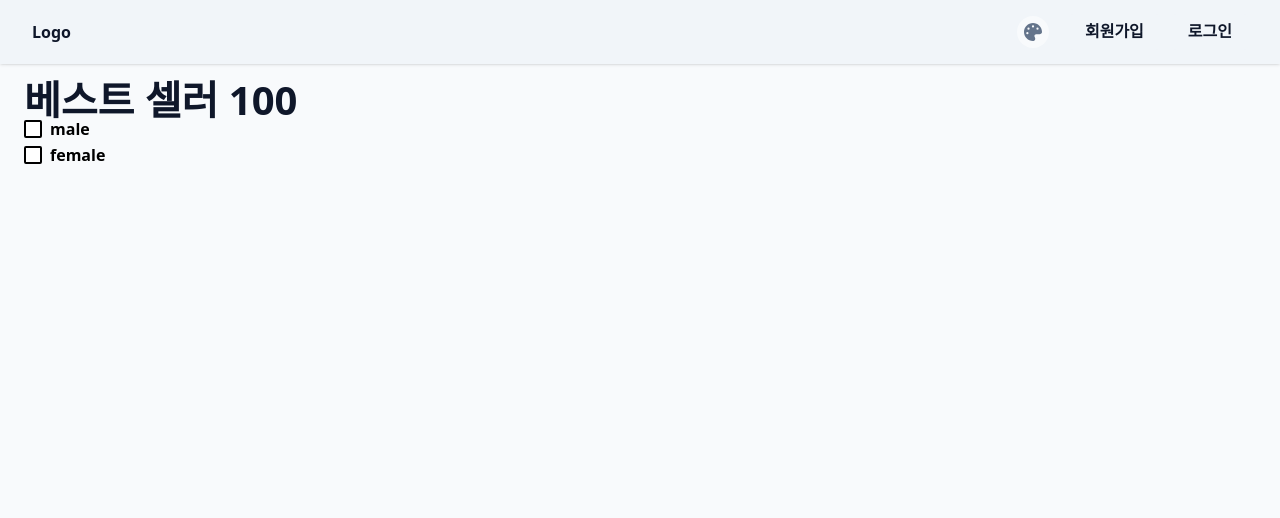
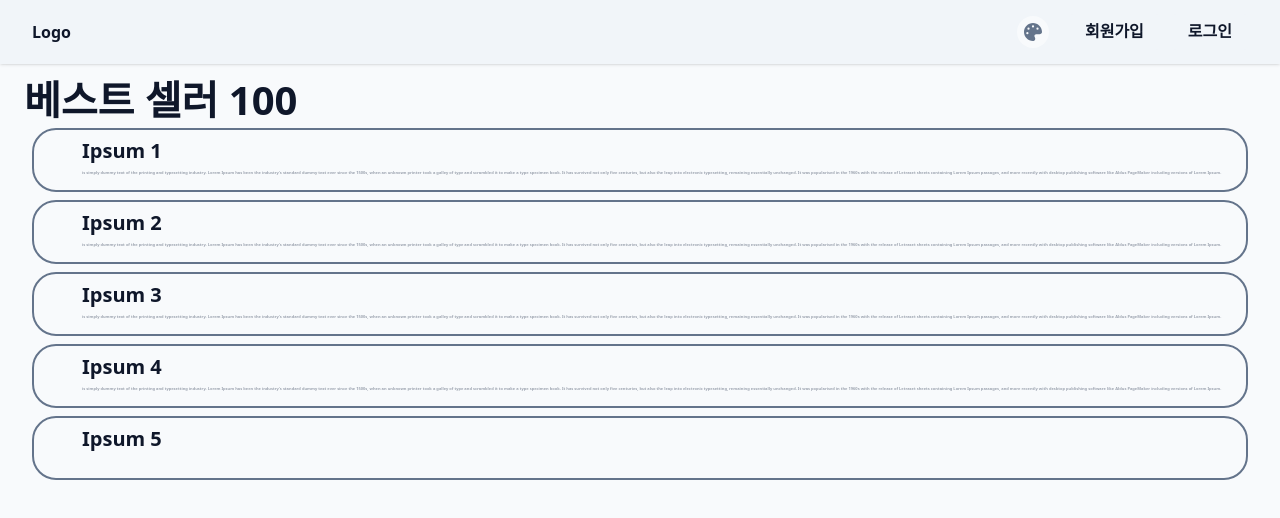
Before and after one commit to lsw0604/book-habit, a React (Vite) app in the folder Frontend/: page / in a window 1280 px wide. Shown: the top 518 px of the page. Built offline with nearby package versions, Linux system fonts and the light colour scheme; no server answers; a web font is replaced by a local one.

Commit message:
checkbox group

```diff
--- a/Frontend/src/components/common/CheckBoxGroup.tsx
+++ b/Frontend/src/components/common/CheckBoxGroup.tsx
@@ -1,29 +1,41 @@
-import React from 'react';
+import { customize } from '@style/colors';
+import { IconCheck } from '@style/icons';
 import styled from 'styled-components';
 
 interface IProps {
-  value: string[];
-  onChange: (selected: string[]) => void;
-  options: string[];
+  value: { title: string; description?: string }[];
+  onChange: (selected: { title: string; description?: string }[]) => void;
+  options: { title: string; description?: string }[];
 }
 
 const Container = styled.div`
   &::after {
-    display: block;
+    display: flex;
     content: '';
     clear: both;
   }
+  display: flex;
+  flex-direction: column;
+  padding: 0.5rem;
 `;
 
-const Label = styled.label`
+const Label = styled.label<{ checked: boolean }>`
   position: relative;
   display: flex;
-  align-items: center;
-  justify-content: center;
   cursor: pointer;
   float: left;
   clear: both;
+  border: 2px solid ${({ theme }) => theme.mode.typo_sub};
+  border-radius: 1.5rem;
+  padding: ${({ checked }) =>
+    checked ? '0.5rem 3rem 0.5rem 0.5rem' : '0.5rem 0.5rem 0.5rem 3rem'};
+  font-size: 14px;
+  line-height: 18px;
+  text-align: center;
   margin-bottom: 8px;
+  &:last-child {
+    margin-bottom: 0px;
+  }
 `;
 
 const Input = styled.input`
@@ -48,58 +60,76 @@ const Input = styled.input`
   &[type='checkbox'] + & {
     display: none;
   }
+`;
 
-  &[type='checkbox'] + span {
-    width: 18px;
-    height: 18px;
-    margin-right: 8px;
-    display: inline-block;
-  }
-
-  &[type='Checkbox'] + span::before {
-    content: '';
-    width: 18px;
-    height: 18px;
-    position: absolute;
-    top: 0;
-    display: inline-table;
-    border: 2px solid black;
-    border-radius: 2px;
-    box-sizing: border-box;
-    background-color: white;
-    cursor: pointer;
-  }
-
-  &[type='checkbox']:checked + span::before {
-    content: ' ';
-    width: 18px;
-    height: 18px;
-    display: inline-table;
-    border: 0;
-    border-radius: 2px;
-    background-color: blue;
-    position: absolute;
+const Icon = styled.i`
+  height: auto;
+  display: flex;
+  align-items: center;
+  margin: 0 8px;
+  svg {
+    width: 1.5rem;
+    height: 1.5rem;
+    fill: ${customize.lime['500']};
   }
 `;
 
-const CheckBoxGroup = ({ onChange, options = [], value = [] }: IProps) => {
+const Info = styled.div`
+  width: 100%;
+`;
+
+const Title = styled.h1`
+  width: 100%;
+  display: inline-flex;
+  font-size: 20px;
+  line-height: 26px;
+  font-weight: 900;
+  color: ${({ theme }) => theme.mode.typo_main};
+`;
+
+const Description = styled.span`
+  width: 100%;
+  display: inline-block;
+  font-size: 4px;
+  line-height: 10px;
+  color: ${customize.gray['400']};
+  overflow: hidden;
+  text-overflow: ellipsis;
+  white-space: nowrap;
+  text-align: left;
+`;
+
+const CheckBoxGroup = ({ onChange, options, value = [] }: IProps) => {
+  const isOptionChecked = (option: { title: string; description?: string }) =>
+    value.some((val) => val.title === option.title);
+
   return (
     <Container>
-      {options.map((option) => (
-        <Label key={option}>
+      {options &&
+        options.map((option) => (
+          <Label key={option.title} checked={isOptionChecked(option)}>
             <Input
               type="checkbox"
-            checked={value.includes(option)}
+              checked={isOptionChecked(option)}
               onChange={(e) => {
                 if (e.target.checked) {
                   onChange([...value, option]);
                 } else {
-                onChange(value.filter((option_) => option_ !== option));
+                  onChange(
+                    value.filter((option_) => option_.title !== option.title)
+                  );
                 }
               }}
             />
-          <span />
-          {option}
+            {isOptionChecked(option) && <Icon>{<IconCheck />}</Icon>}
+            <Info>
+              <Title>{option.title}</Title>
+              {option.description ? (
+                <Description>{option.description}</Description>
+              ) : (
+                <Description></Description>
+              )}
+            </Info>
           </Label>
         ))}
     </Container>
--- a/Frontend/src/pages/Home.tsx
+++ b/Frontend/src/pages/Home.tsx
@@ -22,15 +22,41 @@ const Content = styled.div`
 `;
 
 export default function Home() {
-  const [value, setValue] = useState<string[]>([]);
+  const [value, setValue] = useState<{ title: string; description?: string }[]>(
+    []
+  );
 
-  const options = ['male', 'female'];
+  const options = [
+    {
+      title: 'Ipsum 1',
+      description:
+        "is simply dummy text of the printing and typesetting industry. Lorem Ipsum has been the industry's standard dummy text ever since the 1500s, when an unknown printer took a galley of type and scrambled it to make a type specimen book. It has survived not only five centuries, but also the leap into electronic typesetting, remaining essentially unchanged. It was popularised in the 1960s with the release of Letraset sheets containing Lorem Ipsum passages, and more recently with desktop publishing software like Aldus PageMaker including versions of Lorem Ipsum.",
+    },
+    {
+      title: 'Ipsum 2',
+      description:
+        "is simply dummy text of the printing and typesetting industry. Lorem Ipsum has been the industry's standard dummy text ever since the 1500s, when an unknown printer took a galley of type and scrambled it to make a type specimen book. It has survived not only five centuries, but also the leap into electronic typesetting, remaining essentially unchanged. It was popularised in the 1960s with the release of Letraset sheets containing Lorem Ipsum passages, and more recently with desktop publishing software like Aldus PageMaker including versions of Lorem Ipsum.",
+    },
+    {
+      title: 'Ipsum 3',
+      description:
+        "is simply dummy text of the printing and typesetting industry. Lorem Ipsum has been the industry's standard dummy text ever since the 1500s, when an unknown printer took a galley of type and scrambled it to make a type specimen book. It has survived not only five centuries, but also the leap into electronic typesetting, remaining essentially unchanged. It was popularised in the 1960s with the release of Letraset sheets containing Lorem Ipsum passages, and more recently with desktop publishing software like Aldus PageMaker including versions of Lorem Ipsum.",
+    },
+    {
+      title: 'Ipsum 4',
+      description:
+        "is simply dummy text of the printing and typesetting industry. Lorem Ipsum has been the industry's standard dummy text ever since the 1500s, when an unknown printer took a galley of type and scrambled it to make a type specimen book. It has survived not only five centuries, but also the leap into electronic typesetting, remaining essentially unchanged. It was popularised in the 1960s with the release of Letraset sheets containing Lorem Ipsum passages, and more recently with desktop publishing software like Aldus PageMaker including versions of Lorem Ipsum.",
+    },
+    {
+      title: 'Ipsum 5',
+    },
+  ];
 
   useEffect(() => {
-    console.log(value);
+    console.log('value', value);
   }, [value, setValue]);
 
-  const onChange = (ctx: string[]) => {
+  const onChange = (ctx: { title: string; description?: string }[]) => {
     setValue([...ctx]);
   };
   return (
```
Lines whose indentation alone changed are shown as unchanged.
